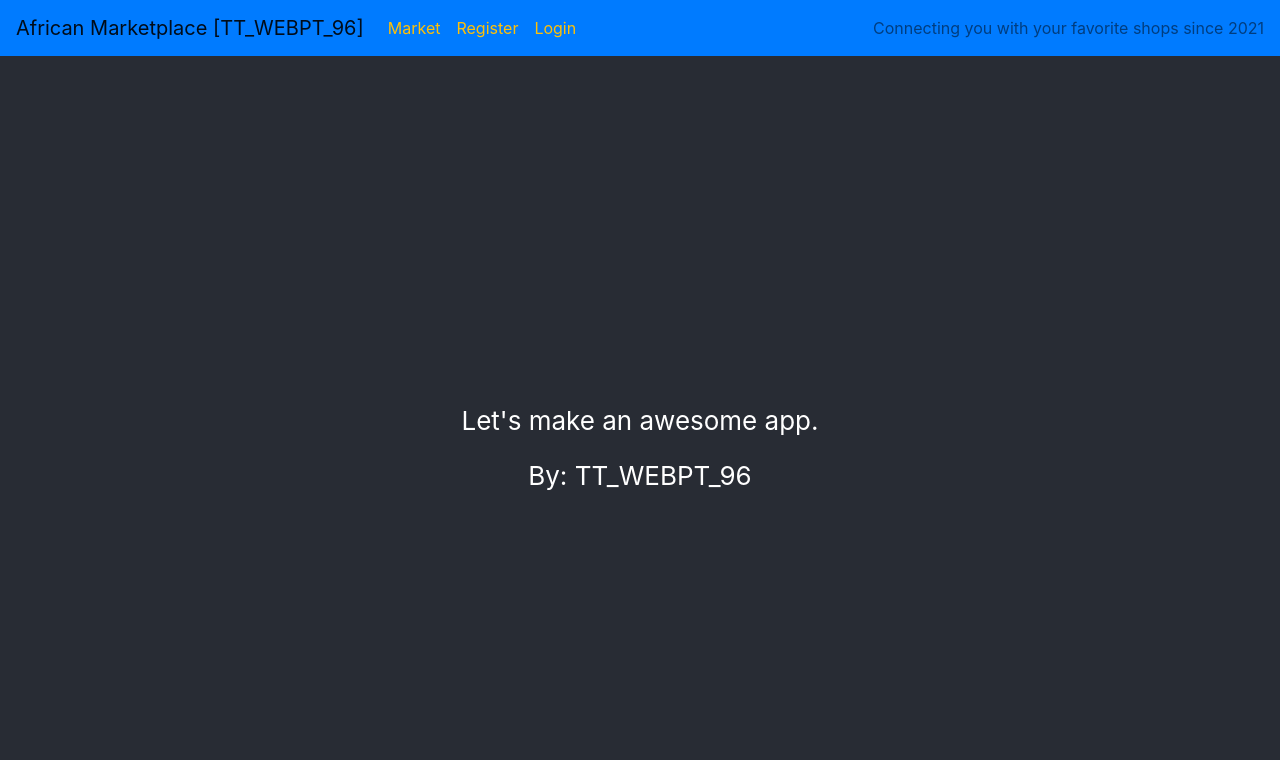
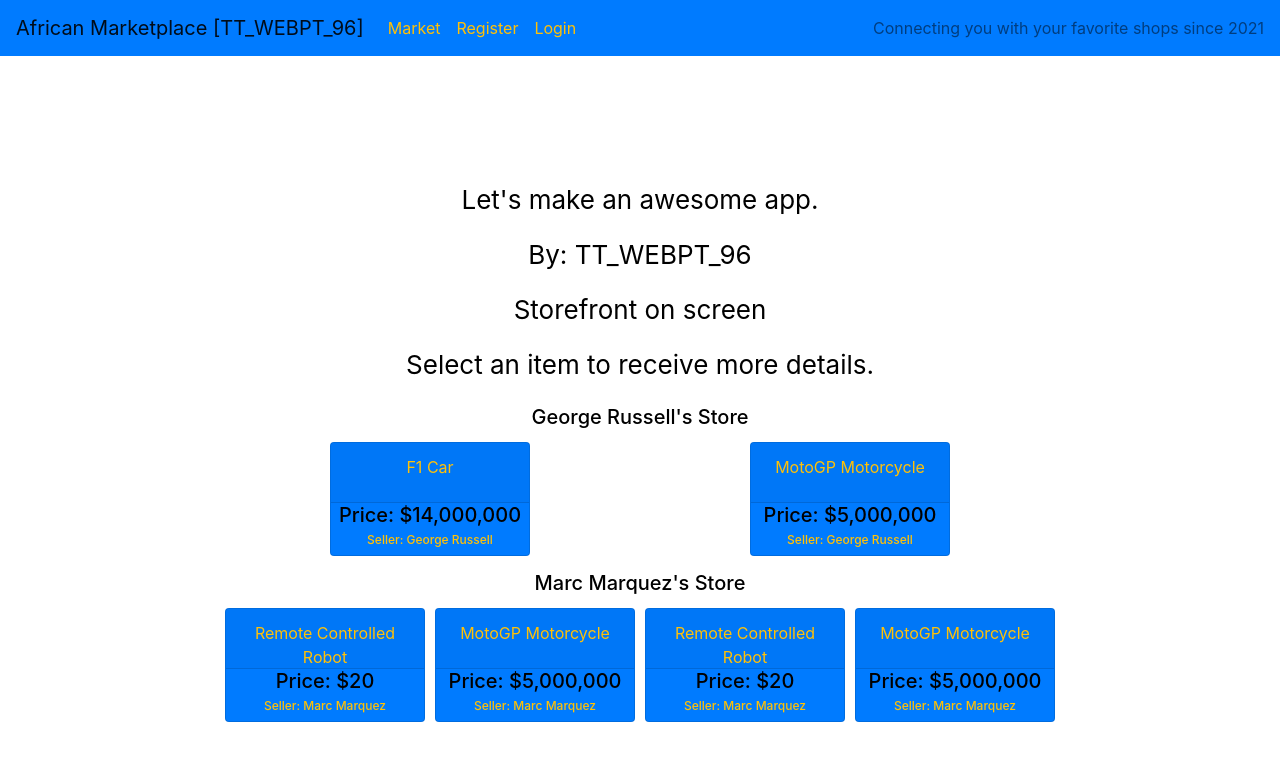
Before and after one commit to Build-Week-African-Marketplace-web20/front-end, a React (Create React App) app in the folder african-marketplace/: page /market in a window 1280 px wide. Shown: the top 760 px of the page. Built offline with nearby package versions, Linux system fonts and the light colour scheme.

Commit message:
store generating based on each owner and their full invetory is showing

```diff
--- a/african-marketplace/src/App.css
+++ b/african-marketplace/src/App.css
@@ -2,12 +2,51 @@
   text-align: center;
 }
 .App-header {
-  background-color: #282c34;
+  /* background-color: #282c34; */
   min-height: 100vh;
   display: flex;
   flex-direction: column;
   align-items: center;
   justify-content: center;
   font-size: calc(10px + 2vmin);
-  color: white;
+  color: black;
 }
+.storeCard{
+  width: 200px;
+  margin: 5px;
+  font-size: .45em;
+
+}
+.card-header{
+  font-size: 1rem;
+  max-height: 60px;
+  min-height: 60px;
+}
+.card-body{
+  padding: 0 !important;
+}
+.card-subtitle{
+  font-size:.75rem;
+}
+.card-footer{
+  min-height: 60px;
+  max-height: 60px;
+  line-height: 1.1;
+}
+.store{
+  display:flex;
+  flex-flow: column nowrap;
+}
+.inventoryContainer{
+  /* background-color: slategrey; */
+  margin: 5px;
+  color: black;
+  border-radius: 5%;
+  display: flex;
+  flex-flow: column nowrap;
+}
+.inventoryItems{
+  display: flex;
+  flex-flow: row nowrap;
+  justify-content: space-around;
+}
--- a/african-marketplace/src/App.js
+++ b/african-marketplace/src/App.js
@@ -1,20 +1,27 @@
 import './App.css';
 import NavBar from './components/NavBar'
+import Storefront from './components/Store/Storefront'
+import {Route} from 'react-router-dom'
+
+
 
 function App() {
 
+
   return (
-    <>
+  <>
     <NavBar />
     <div className="App">
       <header className="App-header">
-
-      <p>Let's make an awesome app.</p>
-      <p>By: TT_WEBPT_96</p>
+        <p>Let's make an awesome app.</p>
+        <p>By: TT_WEBPT_96</p>
+      <Route path="/market">
+        <Storefront />
+      </Route>
 
       </header>
     </div>
-    </>
+  </>
   );
 }
 
--- a/african-marketplace/src/components/NavBar.js
+++ b/african-marketplace/src/components/NavBar.js
@@ -8,10 +8,6 @@ import {
     Nav,
     NavItem,
     NavLink,
-    UncontrolledDropdown,
-    DropdownToggle,
-    DropdownMenu,
-    DropdownItem,
     NavbarText
   } from 'reactstrap';
 
--- /dev/null
+++ b/african-marketplace/src/components/Store/Store.js
@@ -0,0 +1,97 @@
+//[ ] This component will house all of the StoreCards on display
+import React from 'react'
+import StoreCard from './StoreCard'
+
+const mockupData = [
+    {   name: "George Russell",
+        inventory: [
+                {
+                    id: 1,
+                    ownerName: "George Russell",
+                    productName: "F1 Car",
+                    description: "Wild and exotic gokart that goes ZOOM",
+                    price: "$14,000,000",
+                    category:"Vehicles",
+                    location: "USA"
+                },{
+                    id: 2,
+                    ownerName: "George Russell",
+                    productName: "MotoGP Motorcycle",
+                    description: "Bring ear protection because this thing SCREAMS down the road",
+                    price: "$5,000,000",
+                    category:"Vehicles",
+                    location: "Spain"
+                }
+        ]},{
+        name: "Marc Marquez",
+        inventory: [
+                {
+                    id: 3,
+                    ownerName: "Marc Marquez",
+                    productName: "Remote Controlled Robot",
+                    description: "Has 3 arms that all kick",
+                    price: "$20",
+                    category:"Toys",
+                    location: "Italy"
+                },{
+                    id: 4,
+                    ownerName: "Marc Marquez",
+                    productName: "MotoGP Motorcycle",
+                    description: "Bring ear protection because this thing SCREAMS down the road",
+                    price: "$5,000,000",
+                    category:"Food",
+                    location: "Italy"
+                },{
+                    id: 3,
+                    ownerName: "Marc Marquez",
+                    productName: "Remote Controlled Robot",
+                    description: "Has 3 arms that all kick",
+                    price: "$20",
+                    category:"Toys",
+                    location: "Italy"
+                },{
+                    id: 4,
+                    ownerName: "Marc Marquez",
+                    productName: "MotoGP Motorcycle",
+                    description: "Bring ear protection because this thing SCREAMS down the road",
+                    price: "$5,000,000",
+                    category:"Food",
+                    location: "Italy"
+                }
+        ]}
+
+    ]
+
+console.log(mockupData)
+
+export const Store = () => {
+    return(
+        <>
+        <p>Select an item to receive more details.</p>
+        <div className="store">
+
+
+
+        {mockupData.map( ( owner ) =>
+
+            <div key={owner.name} className="inventoryContainer">
+                <div><h5>{owner.name}'s Store</h5></div>
+                    <div className="inventoryItems">
+                    {
+                        owner.inventory.map(
+                        item => (
+                            <StoreCard item={item}/>
+                        )
+                    )}
+                    </div>
+                </div>
+            ) }
+
+
+
+        </div>
+        </>
+        )
+}
+
+export default Store;
--- /dev/null
+++ b/african-marketplace/src/components/Store/StoreCard.js
@@ -0,0 +1,41 @@
+//[ ] This component will display information from an array of items provided from the owner of the shop.
+
+import React from 'react'
+import { Card, Button, CardHeader, CardFooter, CardBody,
+    CardTitle, CardText, CardSubtitle } from 'reactstrap';
+
+
+
+export const StoreCard = (props) => {
+
+const {ownerName, productName, price, description, location, category} = props.item
+
+console.log(props.item)
+    return(
+        <div className="storeCard">
+            <Card color="primary">
+                <CardHeader className="text-warning">{productName}</CardHeader>
+                <CardBody>
+                    <CardTitle tag="h5">
+                    Price: {price}</CardTitle>
+                    <CardSubtitle tag="h6" className="mb-2 text-warning">
+                    Seller: {ownerName} </CardSubtitle>
+                    {/* <CardText>
+                    <div>
+
+                        </div>
+                    <div>
+                        Location: {location} ||  Category: {category}
+                        </div>
+                        </CardText> */}
+                </CardBody>
+                {/* <CardFooter>
+
+                        {description}
+                </CardFooter> */}
+            </Card>
+        </div>
+    )
+}
+
+export default StoreCard;
--- /dev/null
+++ b/african-marketplace/src/components/Store/Storefront.js
@@ -0,0 +1,21 @@
+//This components goal is to have the market displaying down the right 2/3 of the screen
+//and a list of filters available on the left hand side.
+
+
+import React from 'react'
+import Store from './Store'
+
+
+export const Storefront = () => {
+
+
+    return(
+        <div>
+            <p>Storefront on screen</p>
+            {/* PlaceHolder for filterList Component */}
+            <Store />
+        </div>
+    )
+}
+
+export default Storefront;
```
Also changed, not shown: african-marketplace/src/index.js (+4 -4 lines), 1 other file (tests, documents, lock files or other folders).
